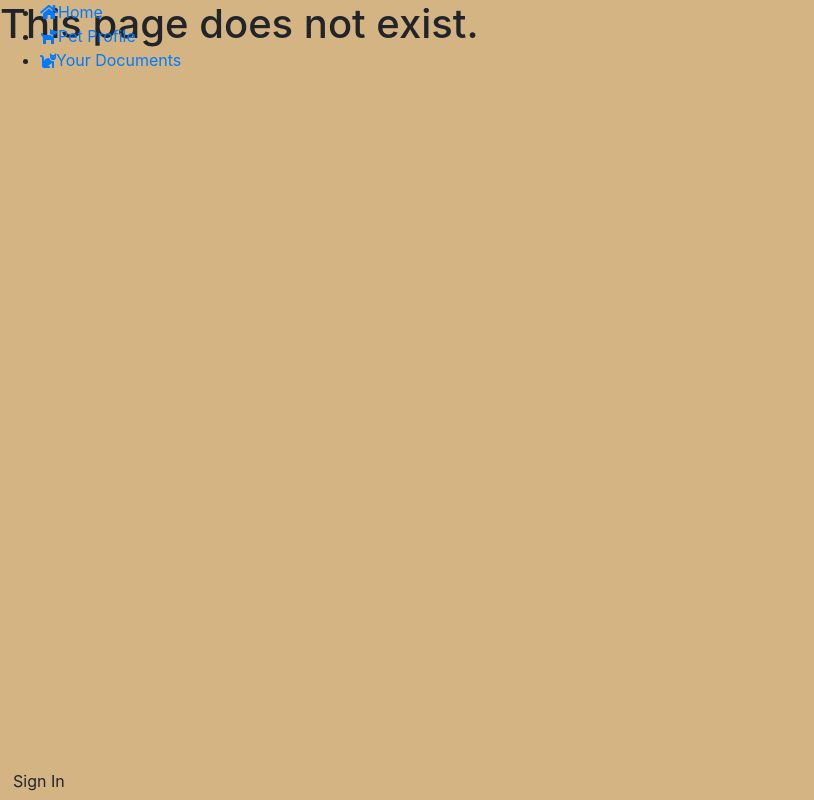
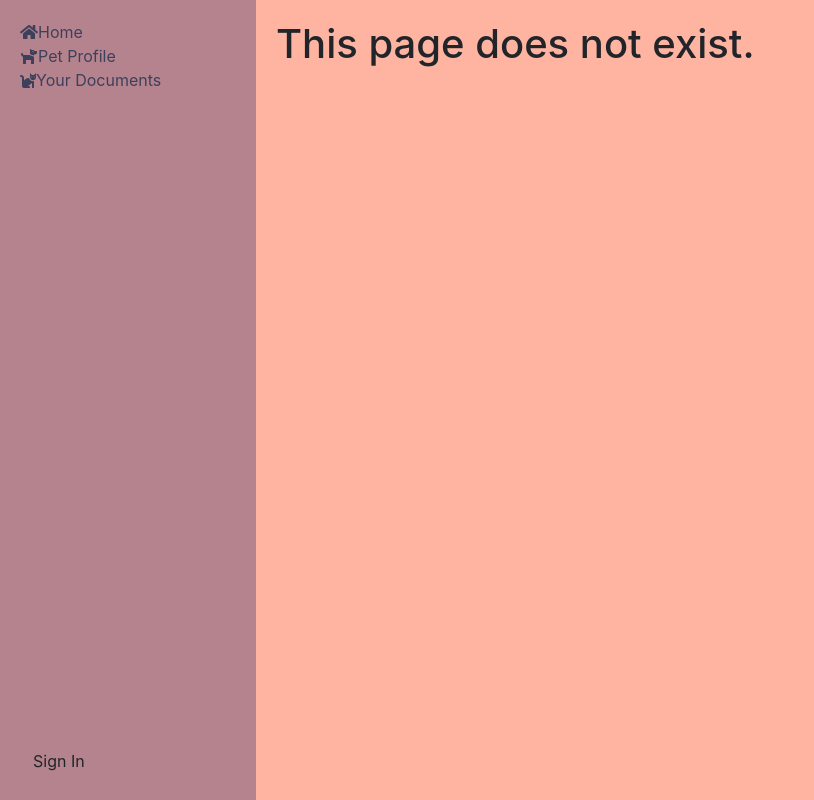
Before and after one commit to DeannaMix/capstone-docupet, a React (Create React App) app: page / in a window 1280 px wide. Shown: the whole page, without its empty margins (0-814 px from the left). Built offline with nearby package versions, Linux system fonts and the light colour scheme; no server answers.

Commit message:
Added flexbox properties. Fixed navbar and card sizing

```diff
--- a/src/components/cards/documentCard.js
+++ b/src/components/cards/documentCard.js
@@ -6,15 +6,14 @@ import documentData from '../../helpers/data/documentData';
 export default class DocumentsCard extends Component {
   render() {
     const { document, onUpdate, removeDocument } = this.props;
-    console.log(document);
     return (
       <div className='card m-3 w-300'>
       <a href={document.url}>
         <img className='card-img-top document-img' src={document.imageUrl} alt='Card cap'></img>
       </a>
         <div className='card-body'>
-          <h5 className='card-title'>{document.name}</h5>
-          <p className='card-text'>{document.description}</p>
+          <h5 className='d-flex justify-content-center'>{document.name}</h5>
+          <p className='d-flex justify-content-center'>{document.description}</p>
           {(this.props.isOnHome !== true) ? (
             <div className='d-flex justify-content-center'>
           <button className='btn btn-danger mr-1' id={document.firebaseKey} onClick={(e) => removeDocument(e)}>Delete Document</button>
--- a/src/components/cards/petsCard.js
+++ b/src/components/cards/petsCard.js
@@ -10,15 +10,17 @@ export default class PetCards extends Component {
       <div className='card m-3'>
         <img className='card-img-top pets-img' src={pet.imageUrl} alt='Card cap'></img>
         <div className='card-body'>
-          <h5 className='card-title'>{pet.name}</h5>
-          <p className='card-text'>{pet.description}</p>
+          <h5 className='d-flex justify-content-center'>{pet.name}</h5>
+          <p className='d-flex justify-content-center'>{pet.description}</p>
           {/* <Link className='btn btn-primary' to={`/pet/${pet.firebaseKey}`}>
             View Documents
           </Link> */}
+          <div className='d-flex justify-content-center'>
           <AppModal title={'Update Pet'} buttonLabel={'Update Pet'}>
             { Object.keys(pet).length && <PetForm onUpdate={onUpdate} pet={pet} />}
             </AppModal>
           <button className='btn btn-danger' id={pet.firebaseKey} onClick={(e) => removePet(e)}>Delete Pet</button>
+          </div>
         </div>
       </div>
     );
--- a/src/styles/_navbar.scss
+++ b/src/styles/_navbar.scss
@@ -2,12 +2,11 @@
     display: flex;
     flex-direction: column;
     justify-content: space-between;
-    height: 100%;
-    position: fixed;
     overflow: auto;
     width: 20%;
-    margin: 0;
-    padding: 0;
+    padding: 20px;
+    background-color:  #b5838d;
+    height: 100vh;
     @media only screen and (max-width: 600px) {
       display: none;
     }
--- a/src/styles/_variables.scss
+++ b/src/styles/_variables.scss
@@ -1 +1 @@
-$favColor: #d4b483;
+$favColor: #ffb4a2;
--- a/src/styles/index.scss
+++ b/src/styles/index.scss
@@ -26,3 +26,28 @@ body {
   flex-direction: row;
   align-self: center;
 }
+.nav-links {
+  list-style: none;
+  padding: 0;
+  margin: 0;
+}
+
+.nav-links a {
+color: #3d405b;
+}
+
+#root {
+  display: flex;
+  flex-direction: row;
+  align-items: stretch;
+}
+
+.body {
+  padding: 20px;
+  flex-grow: 1;
+
+}
+
+.card {
+  max-width: 400px;
+}
--- a/src/views/Home.js
+++ b/src/views/Home.js
@@ -50,6 +50,9 @@ export default class Home extends React.Component {
         <h1 className='d-flex flex-wrap justify-content-center'>Welcome to Docupet!</h1>
         <h2 className='d-flex flex-wrap justify-content-center'> Begin by creating a pet profile!</h2>
         <div className='d-flex flex-wrap justify-content-center'>
+          <img src='https://i.pinimg.com/originals/74/c7/4e/74c74ef22c7b7ab621193e9862cdbd99.jpg'></img>
+        </div>
+        <div className='d-flex flex-wrap justify-content-center'>
         {loadComponent()}
         </div>
       </div>
```
